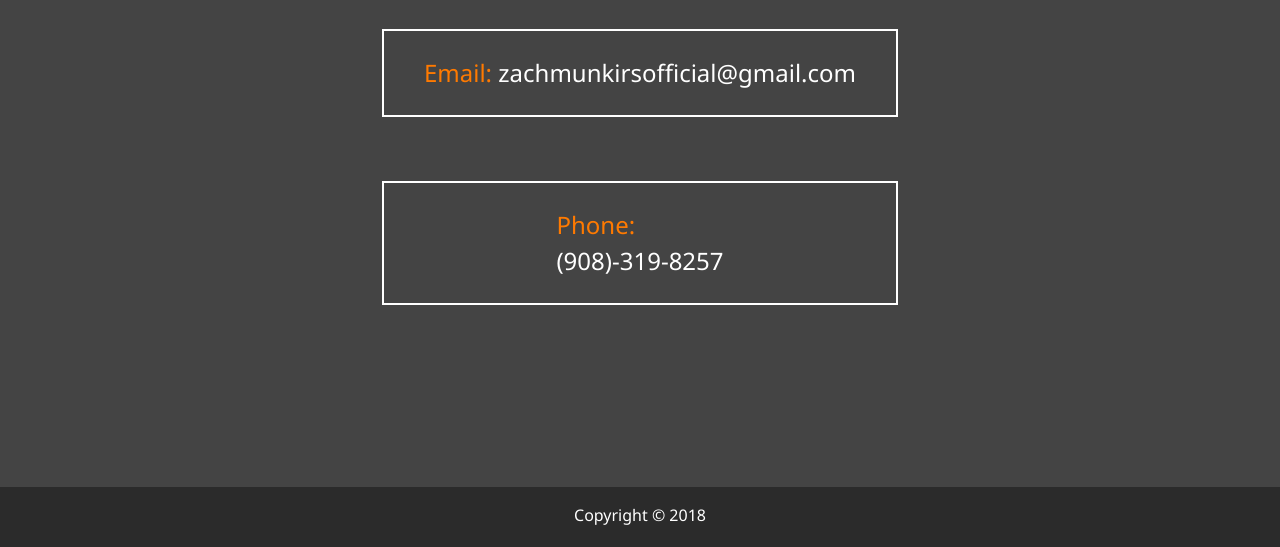
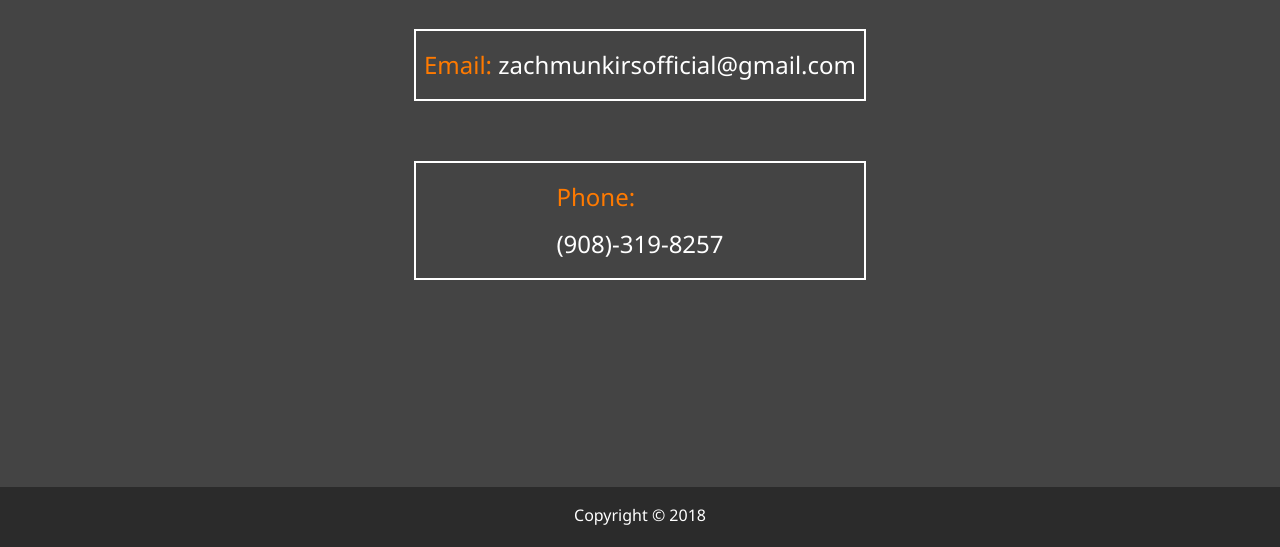
Before and after one commit to Munchirs/portfolio, a website: page dist/contact.html in a window 1280 px wide. Shown: the part 253-800 px from the top of the page. Drawn offline with Linux system fonts and the light colour scheme.

Commit message:
still going

```diff
--- a/scss/main.scss
+++ b/scss/main.scss
@@ -133,14 +133,14 @@ main {
 // Contact Page
 .boxes {
   display: grid;
+  grid-gap: 0.7rem;
   justify-content: center;
-  align-self: center;
-  margin-top: 1rem;
+  align-content: center;
 
   div {
     font-size: 1.5rem;
     border: 2px #fff solid;
-    padding: 1.5rem 2.5rem;
+    padding: 1rem 0.5rem;
     margin-bottom: 3rem;
     @include easeOut;
 
```
Also changed, not shown: dist/contact.html, dist/css/main.css.
